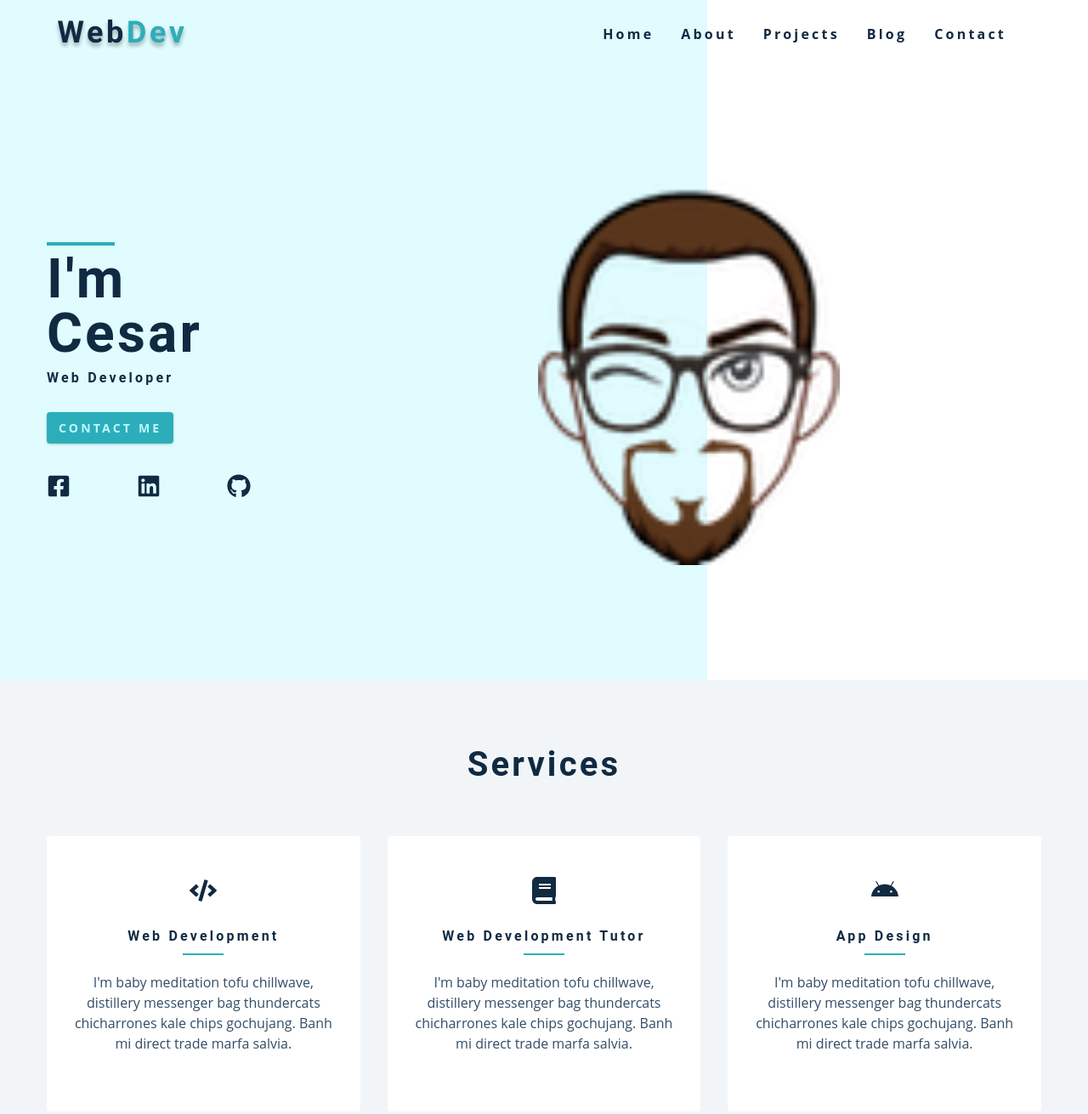
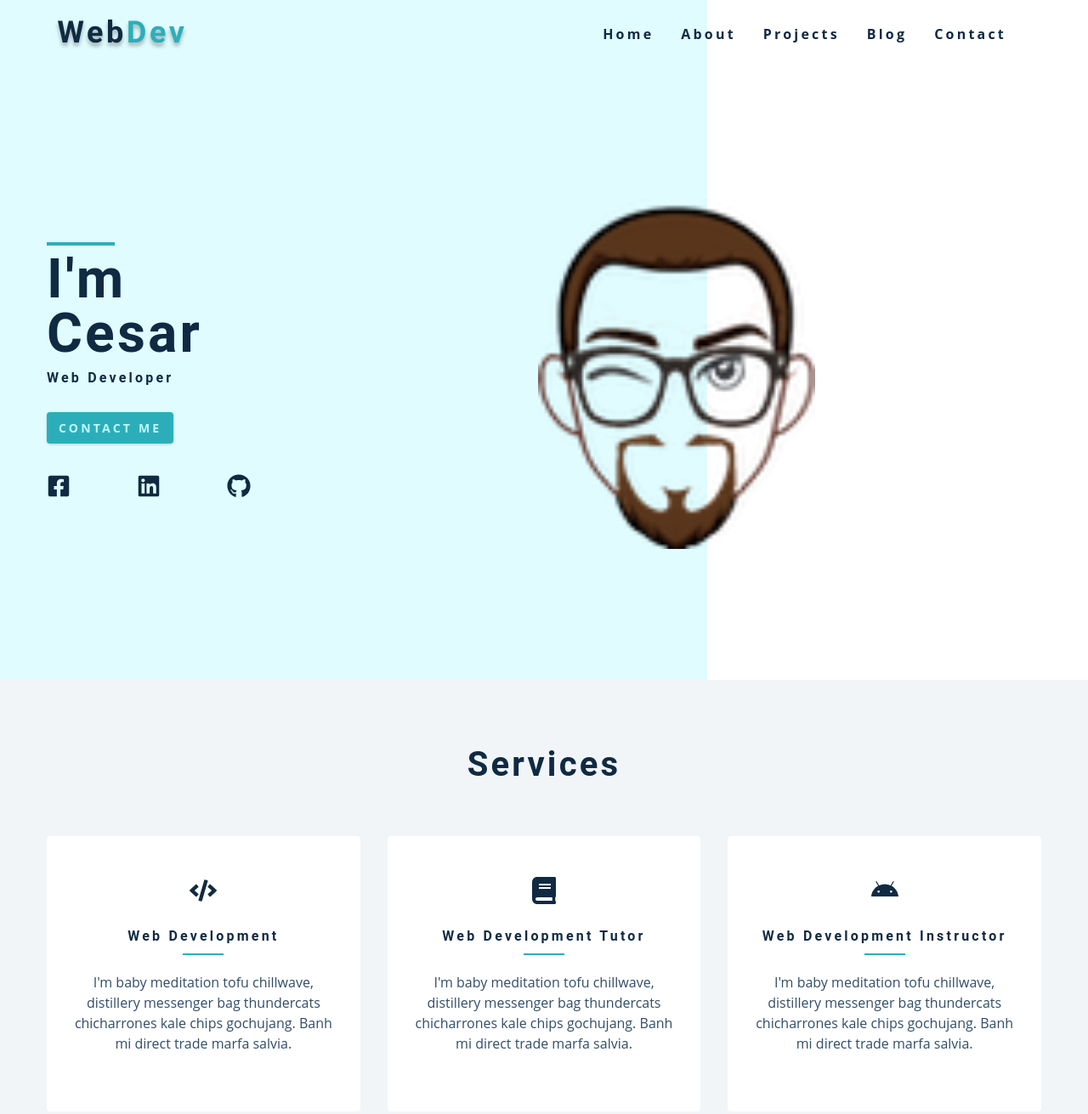
Before and after one commit to zootechdrum/gatsby-portfolio, a Gatsby site: page / in a window 1280 px wide. Shown: the top 1311 px of the page at 85% size. Built offline with nearby package versions, Linux system fonts and the light colour scheme; Gatsby itself is replaced by a stand-in of ours.

Commit message:
changed title in services to web dev instructor

```diff
--- a/src/constants/services.js
+++ b/src/constants/services.js
@@ -16,7 +16,7 @@ export default [
   {
     id: 3,
     icon: <FaAndroid className="service-icon" />,
-    title: "app design",
+    title: "Web development Instructor",
     text: `I'm baby meditation tofu chillwave, distillery messenger bag thundercats chicharrones kale chips gochujang. Banh mi direct trade marfa salvia.`,
   },
 ]
--- a/src/css/main.css
+++ b/src/css/main.css
@@ -465,7 +465,7 @@ Hero
     display: block;
     grid-row: 1/1;
     grid-column: 6/-1;
-    width: 60%;
+    width: 55%;
   }
 }
 @media screen and (min-width: 1170px) {
```
